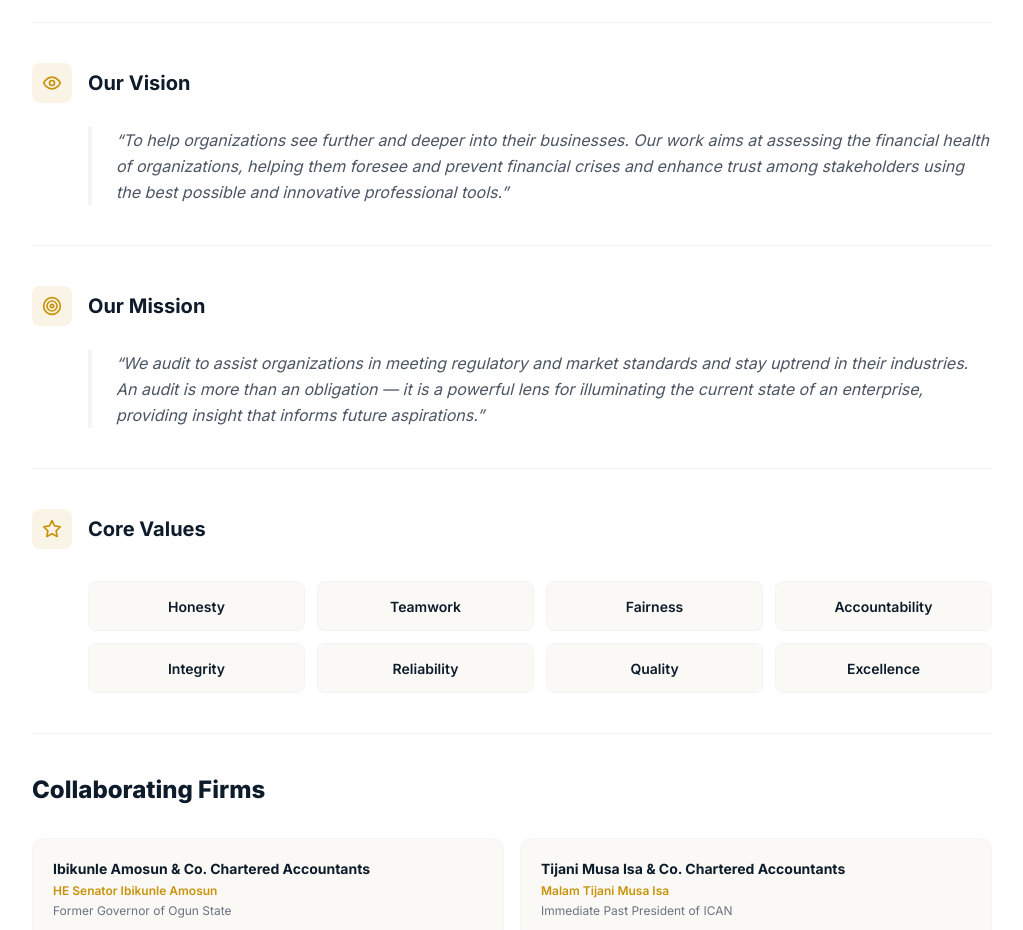
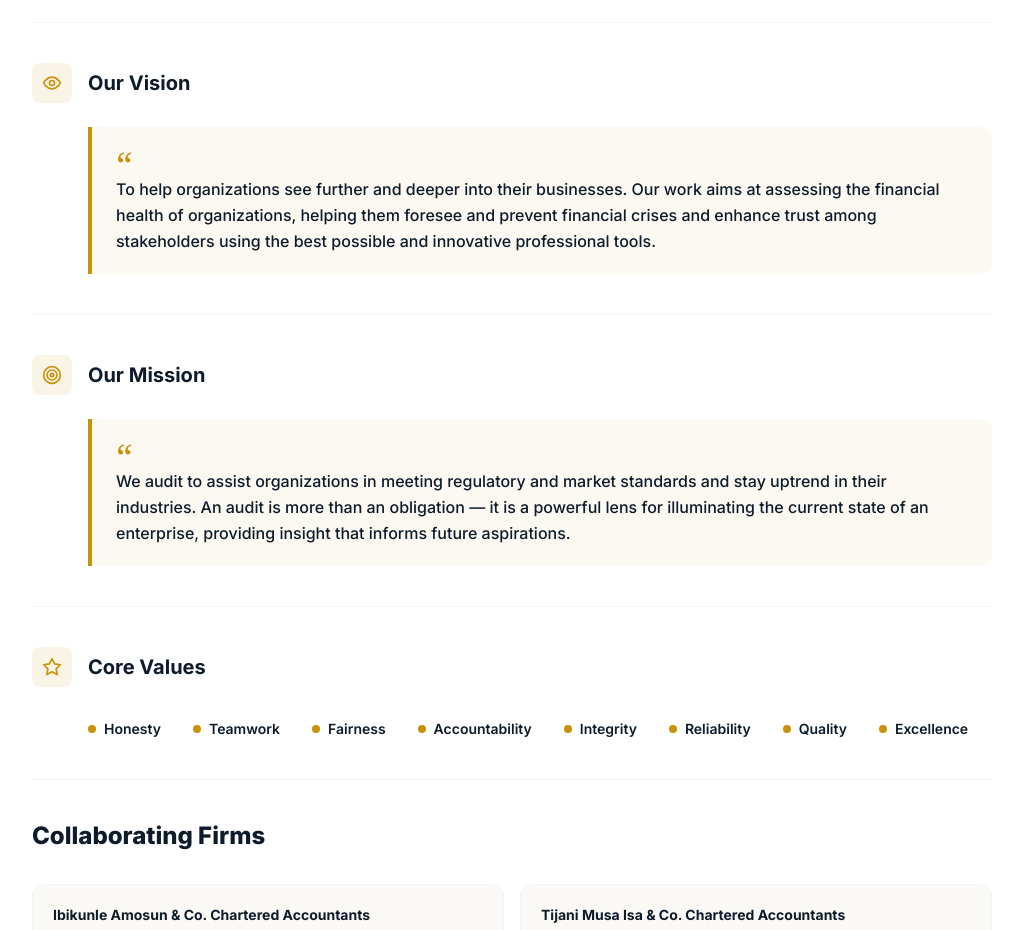
Before and after one commit to saidubsamaila-dev/sbsamaila-nextjs, a Next.js app: page / in a window 1280 px wide. Shown: the part 2760-3690 px from the top of the page, without its empty margins (128-1151 px from the left). Built offline with nearby package versions, Linux system fonts and the light colour scheme.

Commit message:
Fix Vision/Mission visibility and Core Values styling
- Vision & Mission: gold left border with gold/5 background - clearly visible
- Both have large gold quote mark and navy bold text
- Core Values: removed rectangle boxes, now simple gold-dot list items

```diff
--- a/components/Profile.tsx
+++ b/components/Profile.tsx
@@ -114,13 +114,16 @@
             </div>
             <h3 className="text-xl font-bold text-navy pt-1.5">Our Vision</h3>
           </div>
-          <div className="ml-14 border-l-4 border-gray-100 pl-6">
-            <p className="text-gray-600 leading-relaxed italic">
-              &ldquo;To help organizations see further and deeper into their businesses. Our work aims at
-              assessing the financial health of organizations, helping them foresee and prevent
-              financial crises and enhance trust among stakeholders using the best possible and
-              innovative professional tools.&rdquo;
-            </p>
+          <div className="ml-14">
+            <div className="border-l-4 border-gold bg-gold/5 rounded-r-xl px-6 py-5">
+              <span className="text-gold text-4xl font-serif leading-none">&ldquo;</span>
+              <p className="text-navy text-base leading-relaxed font-medium -mt-2">
+                To help organizations see further and deeper into their businesses. Our work aims at
+                assessing the financial health of organizations, helping them foresee and prevent
+                financial crises and enhance trust among stakeholders using the best possible and
+                innovative professional tools.
+              </p>
+            </div>
           </div>
         </div>
 
@@ -132,13 +135,16 @@
             </div>
             <h3 className="text-xl font-bold text-navy pt-1.5">Our Mission</h3>
           </div>
-          <div className="ml-14 border-l-4 border-gray-100 pl-6">
-            <p className="text-gray-600 leading-relaxed italic">
-              &ldquo;We audit to assist organizations in meeting regulatory and market standards and stay
-              uptrend in their industries. An audit is more than an obligation — it is a powerful lens
-              for illuminating the current state of an enterprise, providing insight that informs
-              future aspirations.&rdquo;
-            </p>
+          <div className="ml-14">
+            <div className="border-l-4 border-gold bg-gold/5 rounded-r-xl px-6 py-5">
+              <span className="text-gold text-4xl font-serif leading-none">&ldquo;</span>
+              <p className="text-navy text-base leading-relaxed font-medium -mt-2">
+                We audit to assist organizations in meeting regulatory and market standards and stay
+                uptrend in their industries. An audit is more than an obligation — it is a powerful
+                lens for illuminating the current state of an enterprise, providing insight that
+                informs future aspirations.
+              </p>
+            </div>
           </div>
         </div>
 
@@ -150,12 +156,10 @@
             </div>
             <h3 className="text-xl font-bold text-navy pt-1.5">Core Values</h3>
           </div>
-          <div className="ml-14 grid grid-cols-2 sm:grid-cols-4 gap-3">
+          <div className="ml-14 flex flex-wrap gap-x-8 gap-y-3">
             {coreValues.map((v) => (
-              <div
-                key={v}
-                className="bg-[#FAF9F6] border border-gray-100 rounded-lg px-4 py-3 text-center"
-              >
+              <div key={v} className="flex items-center gap-2">
+                <div className="w-2 h-2 rounded-full bg-gold flex-shrink-0" />
                 <span className="text-navy font-semibold text-sm">{v}</span>
               </div>
             ))}
```
